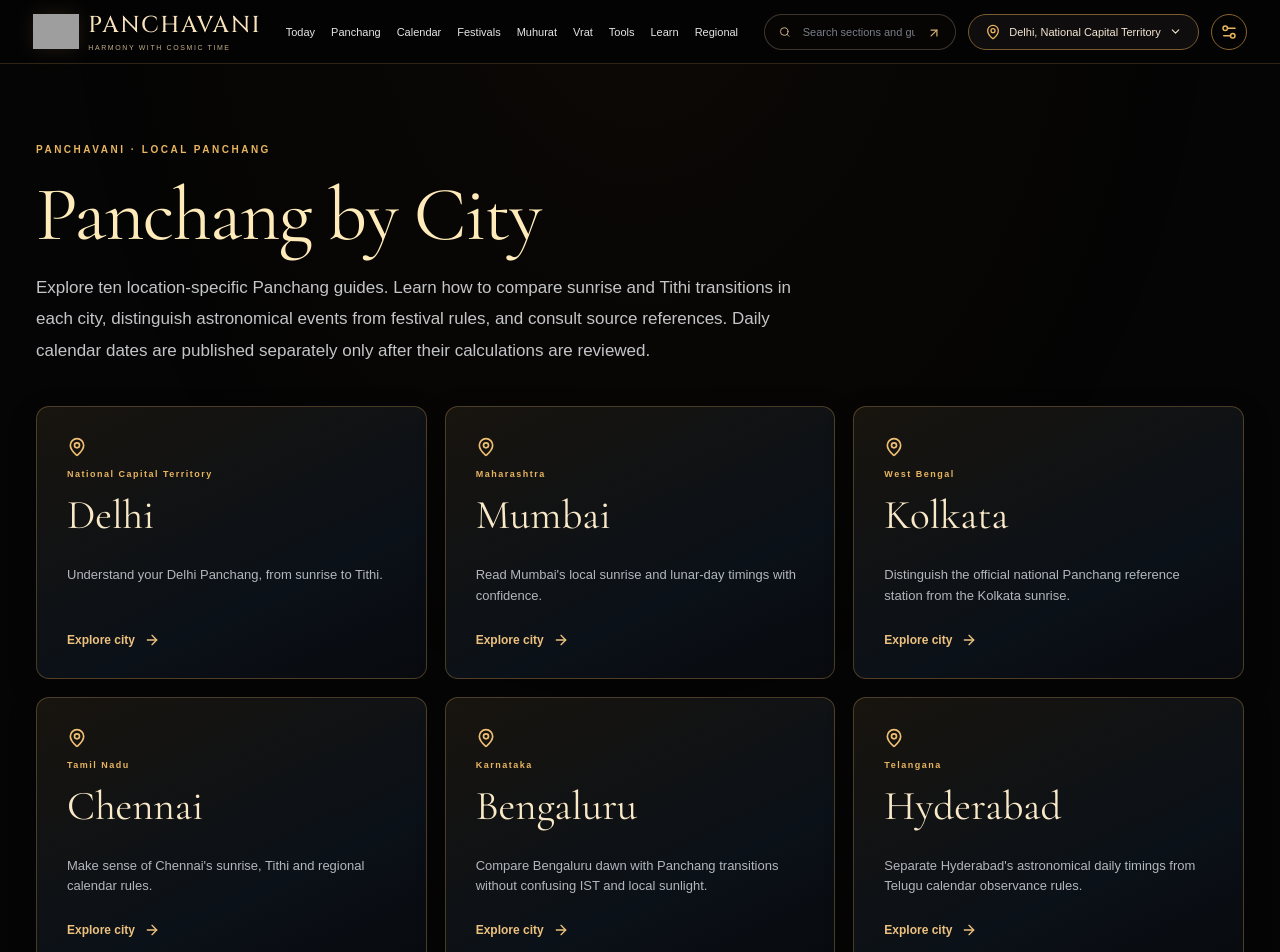
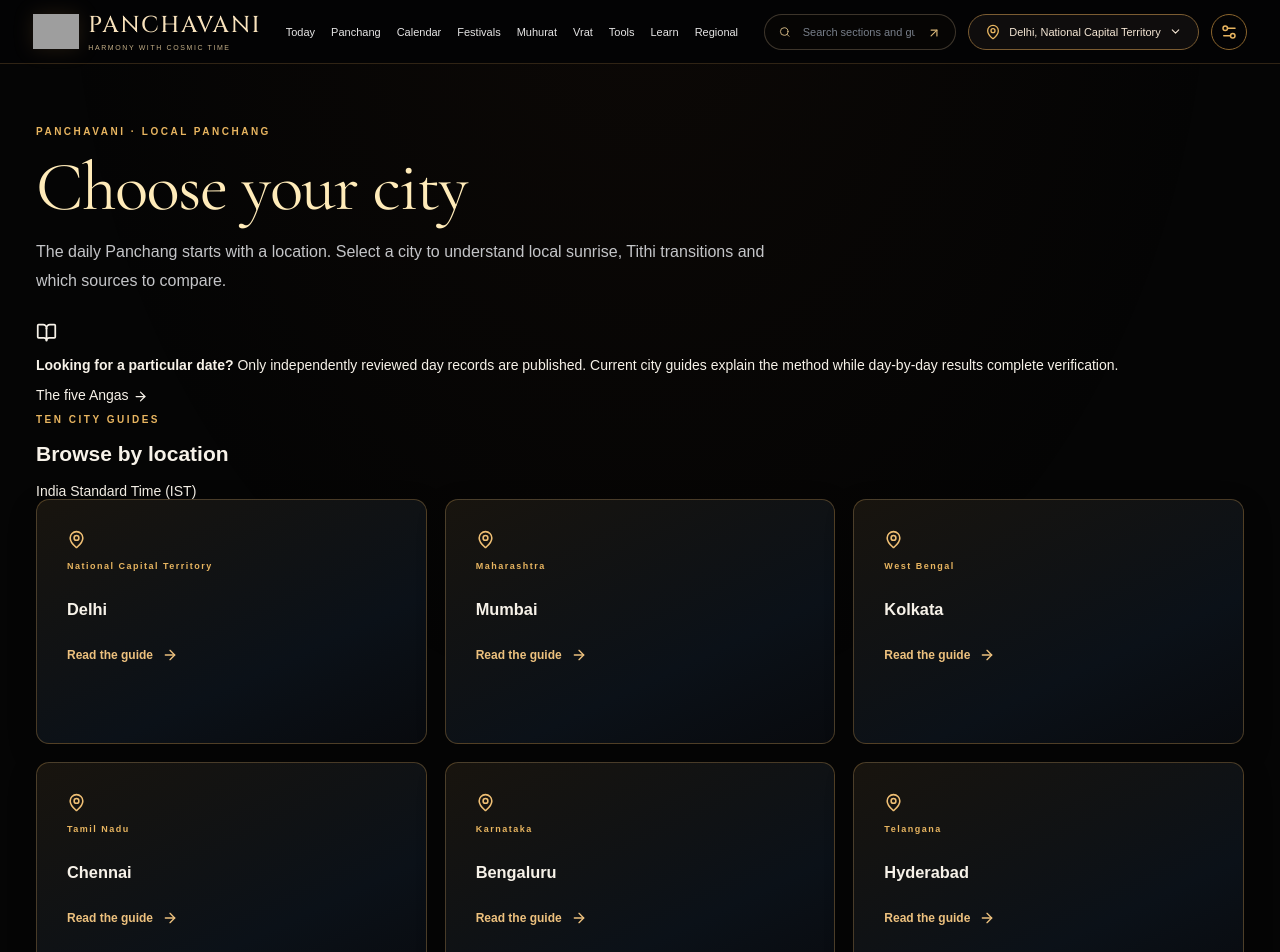
Before and after one commit to SviatF/panchavani, a Next.js app: page /panchang in a window 1280 px wide. Shown: the top 952 px of the page. Built offline with nearby package versions, Linux system fonts and the light colour scheme; grey boxes are pictures that could not be loaded.

Commit message:
ux: compact ten-city Panchang directory with clear current data status and route navigation

```diff
--- a/app/panchang/page.tsx
+++ b/app/panchang/page.tsx
@@ -1,18 +1,38 @@
 import Link from 'next/link';
-import {ArrowRight,MapPin,ShieldCheck} from 'lucide-react';
+import {ArrowRight,BookOpen,MapPin,ShieldCheck} from 'lucide-react';
 import {CITY_GUIDES,CITY_GUIDE_IDS} from '@/lib/public-panchang';
+
 export default function PanchangDirectory(){
- return <div className="page-width verified-hub">
+ return <div className="page-width verified-hub editorial-city editorial-directory">
   <p className="section-eyebrow">PANCHAVANI · LOCAL PANCHANG</p>
-  <h1>Panchang by City</h1>
-  <p className="verified-intro">Explore ten location-specific Panchang guides. Learn how to compare sunrise and Tithi transitions in each city, distinguish astronomical events from festival rules, and consult source references. Daily calendar dates are published separately only after their calculations are reviewed.</p>
-  <div className="verified-city-grid">{CITY_GUIDE_IDS.map(id=>{
-   const city=CITY_GUIDES[id];
-   return <Link href={`/panchang/${id}/`} key={id} className="verified-city-card">
-    <MapPin size={20}/><span className="section-eyebrow">{city.region}</span>
-    <h2>{city.label}</h2><p>{city.tagline}</p><span className="verified-link">Explore city <ArrowRight size={16}/></span>
-   </Link>;
-  })}</div>
-  <div className="verified-method"><ShieldCheck size={23}/><p>We separate independently reviewed astronomical measurements from traditional observance rules. No unapproved calculation or AI draft is represented as public calendar advice.</p></div>
+  <h1>Choose your city</h1>
+  <p className="verified-intro">The daily Panchang starts with a location. Select a city to understand local sunrise, Tithi transitions and which sources to compare.</p>
+  <div className="editorial-directory-help">
+   <BookOpen size={21} aria-hidden="true"/>
+   <p><strong>Looking for a particular date?</strong> Only independently reviewed day records are published. Current city guides explain the method while day-by-day results complete verification.</p>
+   <Link href="/learn/">The five Angas <ArrowRight size={15}/></Link>
+  </div>
+  <section aria-labelledby="city-list-title">
+   <div className="editorial-directory-heading">
+    <div><p className="section-eyebrow">TEN CITY GUIDES</p>
+     <h2 id="city-list-title">Browse by location</h2></div>
+    <span>India Standard Time (IST)</span>
+   </div>
+   <div className="verified-city-grid editorial-directory-grid">
+    {CITY_GUIDE_IDS.map(id=>{
+      const city=CITY_GUIDES[id];
+      return <Link href={`/panchang/${id}/`} key={id} className="verified-city-card">
+       <MapPin size={19} aria-hidden="true"/>
+       <span className="section-eyebrow">{city.region}</span>
+       <h3>{city.label}</h3>
+       <span className="verified-link">Read the guide <ArrowRight size={16}/></span>
+      </Link>;
+    })}
+   </div>
+  </section>
+  <div className="verified-method">
+   <ShieldCheck size={21}/>
+   <p>Local sunrise and astronomical events are separate from festival and Muhurat eligibility rules. Unapproved research results are not represented as verified daily advice.</p>
+  </div>
  </div>;
 }
```
